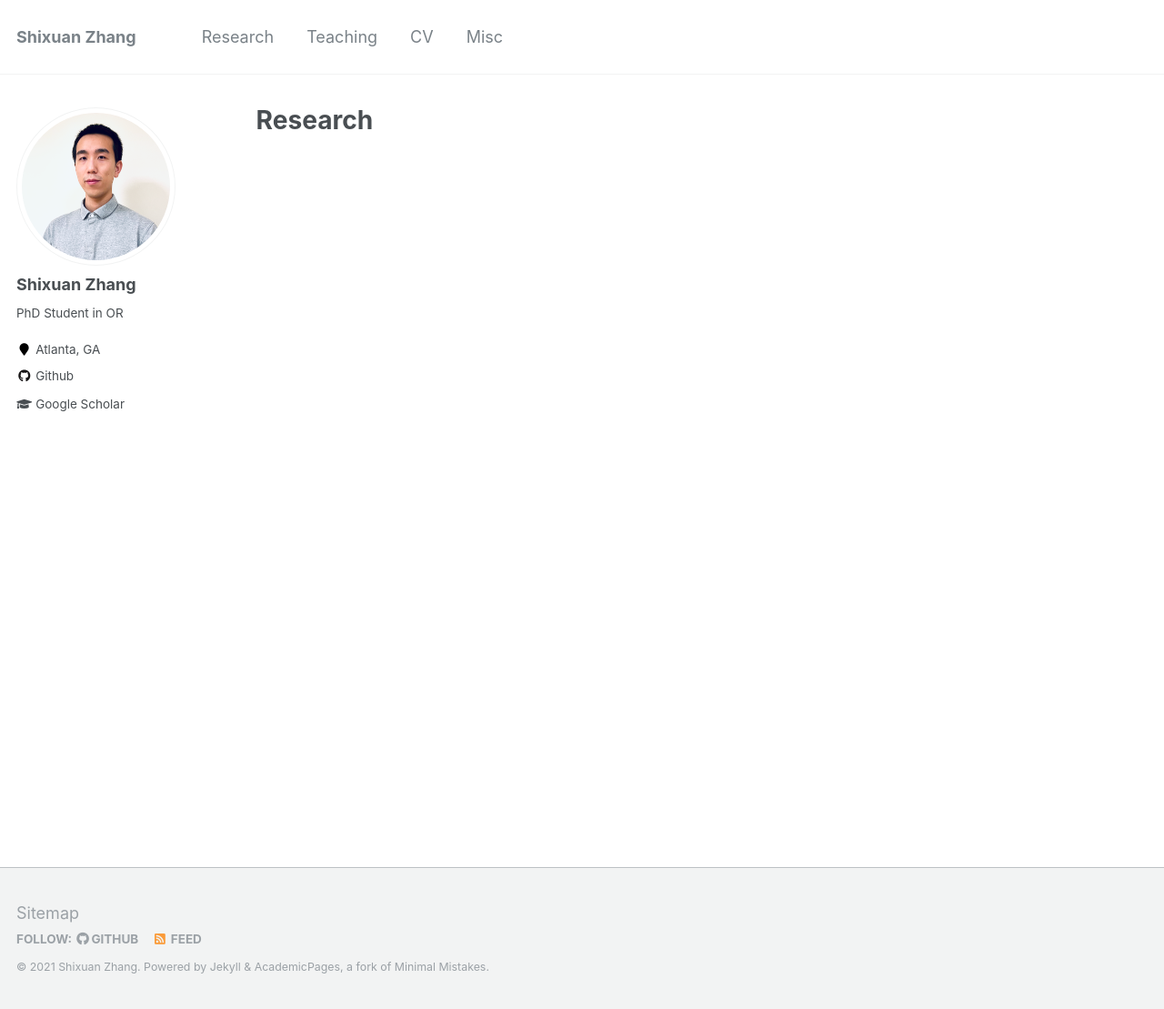
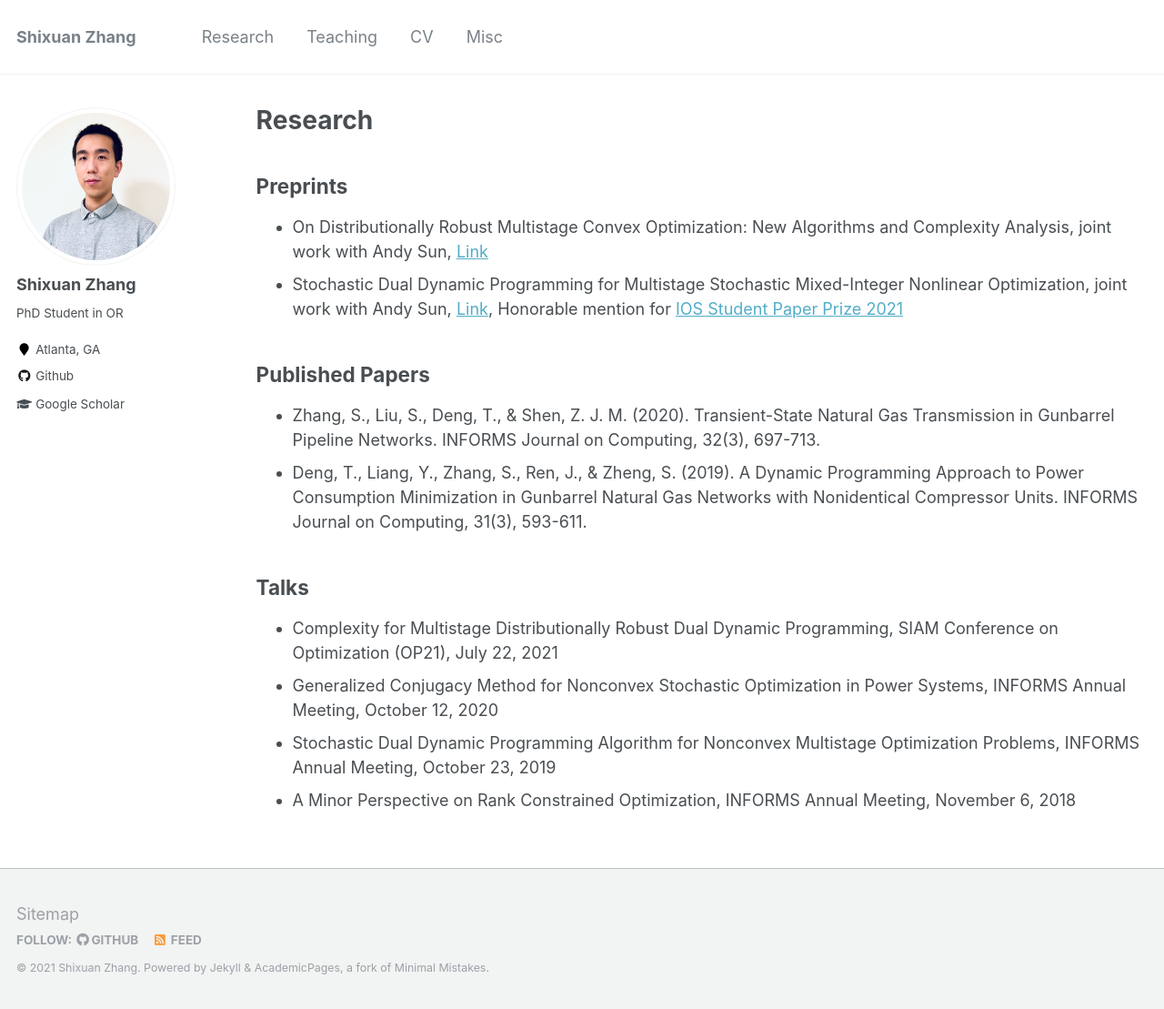
Before and after one commit to shixuan-zhang/shixuan-zhang.github.io, a Jekyll site: the page built from _pages/research.md, in a window 1280 px wide and 1109 px high. Shown: the whole window at 91% size. Built offline with Jekyll 4.4.1, drawn with Linux system fonts in a browser that asks for light colours.

Commit message:
Update the research and teaching pages

```diff
--- a/_pages/research.md
+++ b/_pages/research.md
@@ -5,12 +5,19 @@ permalink: /research/
 author_profile: true
 ---
 
-{% if author.googlescholar %}
-  You can also find my articles on <u><a href="{{author.googlescholar}}">my Google Scholar profile</a>.</u>
-{% endif %}
+## Preprints
 
-{% include base_path %}
+* On Distributionally Robust Multistage Convex Optimization: New Algorithms and Complexity Analysis, joint work with Andy Sun, [Link](http://www.optimization-online.org/DB_HTML/2020/10/8060.html)
+* Stochastic Dual Dynamic Programming for Multistage Stochastic Mixed-Integer Nonlinear Optimization, joint work with Andy Sun, [Link](http://www.optimization-online.org/DB_HTML/2019/12/7545.html), Honorable mention for [IOS Student Paper Prize 2021](https://connect.informs.org/optimizationsociety/prizes/students-prize)
 
-{% for post in site.publications reversed %}
-  {% include archive-single.html %}
-{% endfor %}
+## Published Papers
+
+* Zhang, S., Liu, S., Deng, T., & Shen, Z. J. M. (2020). Transient-State Natural Gas Transmission in Gunbarrel Pipeline Networks. INFORMS Journal on Computing, 32(3), 697-713.
+* Deng, T., Liang, Y., Zhang, S., Ren, J., & Zheng, S. (2019). A Dynamic Programming Approach to Power Consumption Minimization in Gunbarrel Natural Gas Networks with Nonidentical Compressor Units. INFORMS Journal on Computing, 31(3), 593-611.
+
+
+## Talks
+* Complexity for Multistage Distributionally Robust Dual Dynamic Programming, SIAM Conference on Optimization (OP21), July 22, 2021
+* Generalized Conjugacy Method for Nonconvex Stochastic Optimization in Power Systems, INFORMS Annual Meeting, October 12, 2020
+* Stochastic Dual Dynamic Programming Algorithm for Nonconvex Multistage Optimization Problems, INFORMS Annual Meeting, October 23, 2019
+* A Minor Perspective on Rank Constrained Optimization, INFORMS Annual Meeting, November 6, 2018
```
Also changed, not shown: _pages/about.md (+7 -2 lines), _pages/misc.md (added, +9 -0 lines), _pages/talkmap.html (deleted, +0 -9 lines), _pages/talks.html (deleted, +0 -16 lines), _pages/teaching.html (deleted, +0 -12 lines), _pages/teaching.md (added, +11 -0 lines), images/mstile-144x144.png (deleted), images/mstile-150x150.png (deleted), images/mstile-310x150.png (deleted), images/mstile-310x310.png (deleted), images/mstile-70x70.png (deleted), images/safari-pinned-tab-old.svg (renamed from images/safari-pinned-tab.svg), images/site-logo-old.png (added), images/site-logo.png.
